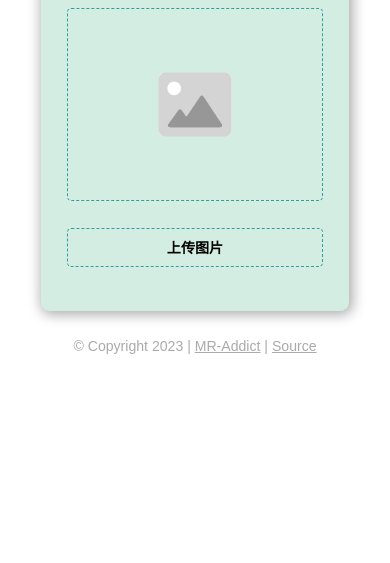
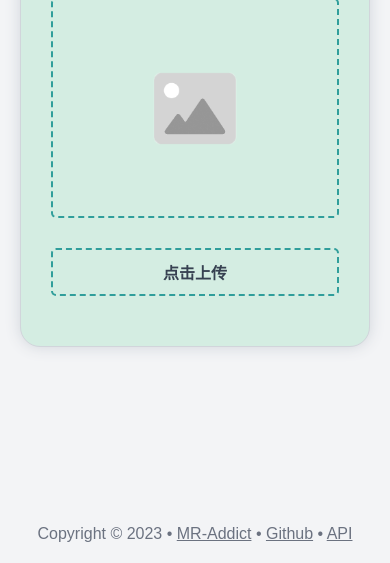
Before and after one commit to MR-Addict/captcha, a plain HTML site: page src/public/index.html in a window 390 px wide. Shown: the part 281-844 px from the top of the page. Drawn offline with Linux system fonts and the light colour scheme.

Commit message:
refator: update style and port

```diff
--- a/docker-compose.yml
+++ b/docker-compose.yml
@@ -1,8 +1,8 @@
-version: '3'
+version: "3"
 services:
   captcha:
     image: mraddict063/captcha
     container_name: captcha
     restart: unless-stopped
     ports:
-      - 8000:8000
+      - 45547:45547
--- a/src/public/index.css
+++ b/src/public/index.css
@@ -10,27 +10,30 @@ html {
 }
 
 :root {
-  --pri-bcg: #fff;
-  --pri-green: #309e9b;
-  --pri-white: #fff;
-  --pri-gray: #aaa;
-  --pri-theme: #d4ede2;
+  --green: #309e9b;
+  --gray-700: #374151;
+  --gray-500: #6b7280;
+  --gray-300: #d1d5db;
+  --gray-100: #f3f4f6;
 }
 
 /* body */
 body {
+  font-size: 1.6rem;
   min-height: 100vh;
-  background: var(--pri-bcg);
+  background: var(--gray-100);
 
   display: flex;
   flex-direction: column;
   align-items: center;
-  justify-content: center;
+  justify-content: space-between;
 }
 
 /* container */
 .container {
-  width: 50rem;
+  width: 100vw;
+  padding: 2rem;
+  max-width: 50rem;
 
   gap: 1rem;
   display: flex;
@@ -43,7 +46,7 @@ body {
 .main {
   width: 100%;
   padding: 5rem 3rem;
-  border-radius: 1rem;
+  border-radius: 2rem;
 
   gap: 3rem;
   display: flex;
@@ -51,8 +54,9 @@ body {
   align-items: center;
   justify-content: center;
 
-  background: var(--pri-theme);
-  box-shadow: 0.2rem 0.2rem 1.4rem 0.2rem var(--pri-gray);
+  background: #d4ede2;
+  border: solid 1px var(--gray-300);
+  box-shadow: 0 0 15px var(--gray-300);
 }
 
 /* form */
@@ -73,8 +77,9 @@ body {
   padding: 1rem;
   font-size: 1.6rem;
   border-radius: 0.5rem;
-  border: solid 0.2rem var(--pri-green);
+  border: solid 0.2rem var(--green);
   border-style: dashed;
+  color: var(--gray-700);
 
   font-weight: bold;
   display: block;
@@ -89,7 +94,7 @@ body {
   padding: 0.5rem;
   font-size: 1.6rem;
   border-radius: 0.5rem;
-  border: solid 0.2rem var(--pri-green);
+  border: solid 0.2rem var(--green);
   border-style: dashed;
 
   object-fit: contain;
@@ -102,7 +107,7 @@ body {
   font-size: 3.5rem;
   font-weight: bold;
   border-radius: 0.5rem;
-  color: var(--pri-green);
+  color: var(--green);
 
   display: flex;
   flex-direction: column;
@@ -112,20 +117,10 @@ body {
 
 /* footer */
 footer {
-  margin: 3rem 0;
-  font-size: 1.6rem;
-  color: var(--pri-gray);
+  margin: 2rem 0;
+  color: var(--gray-500);
 }
 
-footer a{
-  color: var(--pri-gray);
+footer a {
+  color: var(--gray-500);
 }
-
-@media screen and (max-width: 800px) {
-  html {
-    font-size: 55%;
-  }
-  .container {
-    width: 35rem;
-  }
-}
--- a/src/public/index.html
+++ b/src/public/index.html
@@ -1,24 +1,30 @@
 <!DOCTYPE html>
-<html lang="en">
+<html lang="zh-Hans">
   <head>
     <meta charset="UTF-8" />
     <link rel="shortcut icon" href="images/favicon.png" type="image/x-icon" />
-    <meta http-equiv="X-UA-Compatible" content="IE=edge" />
     <meta name="viewport" content="width=device-width, initial-scale=1.0" />
+    <meta name="description" content="Captcha识别器" />
     <link rel="stylesheet" href="index.css" />
     <script src="index.js" defer></script>
     <title>Captcha识别器</title>
   </head>
   <body>
+    <span></span>
     <div class="container">
       <div class="main">
         <p>暂无结果</p>
         <img src="images/default.png" alt="captcha" />
-        <div class="form">
-          <label for="captcha_input">上传图片</label>
-          <input type="file" name="captcha" id="captcha_input" onchange="handleUpload(event)" />
-        </div>
+        <form class="form">
+          <label for="captcha_input">点击上传</label>
+          <input required type="file" name="captcha" id="captcha_input" onchange="handleUpload(event)" />
+        </form>
       </div>
     </div>
+    <footer></footer>
+    <script>
+      const footer = document.querySelector("footer");
+      footer.innerHTML = `<span>Copyright &copy; ${new Date().getFullYear()}</span> • <a href="https://github.com/MR-Addict"> MR-Addict</a> • <a href="https://github.com/MR-Addict/captcha">Github</a> • <a href="/docs">API</a>`;
+    </script>
   </body>
 </html>
--- a/src/public/index.js
+++ b/src/public/index.js
@@ -1,10 +1,3 @@
-// load footer
-window.onload = function () {
-  const footer = document.createElement("footer");
-  footer.innerHTML = `<footer">&copy; Copyright ${new Date().getFullYear()} | <a href="https://github.com/MR-Addict">MR-Addict</a> | <a href="https://github.com/MR-Addict/captcha">Source</a></footer>`;
-  document.body.appendChild(footer);
-};
-
 // handle upload
 async function handleUpload(event) {
   const captcha = event.target.files[0];
@@ -16,7 +9,7 @@ async function handleUpload(event) {
   formData.append("captcha", captcha);
   const respone = await fetch("/", { method: "POST", body: formData });
   const message = await respone.json();
-  if (respone.ok && message.status) {
+  if (respone.ok && message.success) {
     document.querySelector(".main p").innerText = message.message;
   } else {
     document.querySelector(".main p").innerText = "识别失败";
```
Also changed, not shown: README.md, images/captcha.png, 2 other files.
